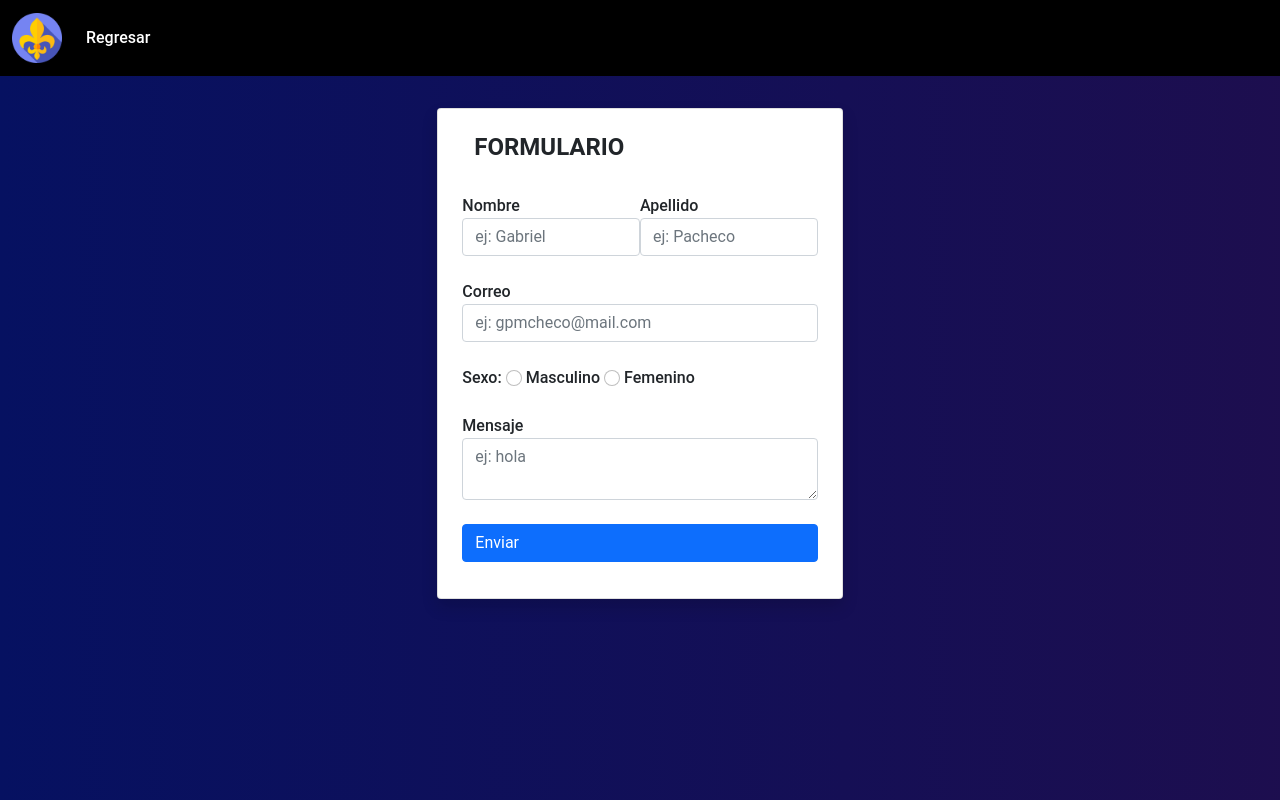
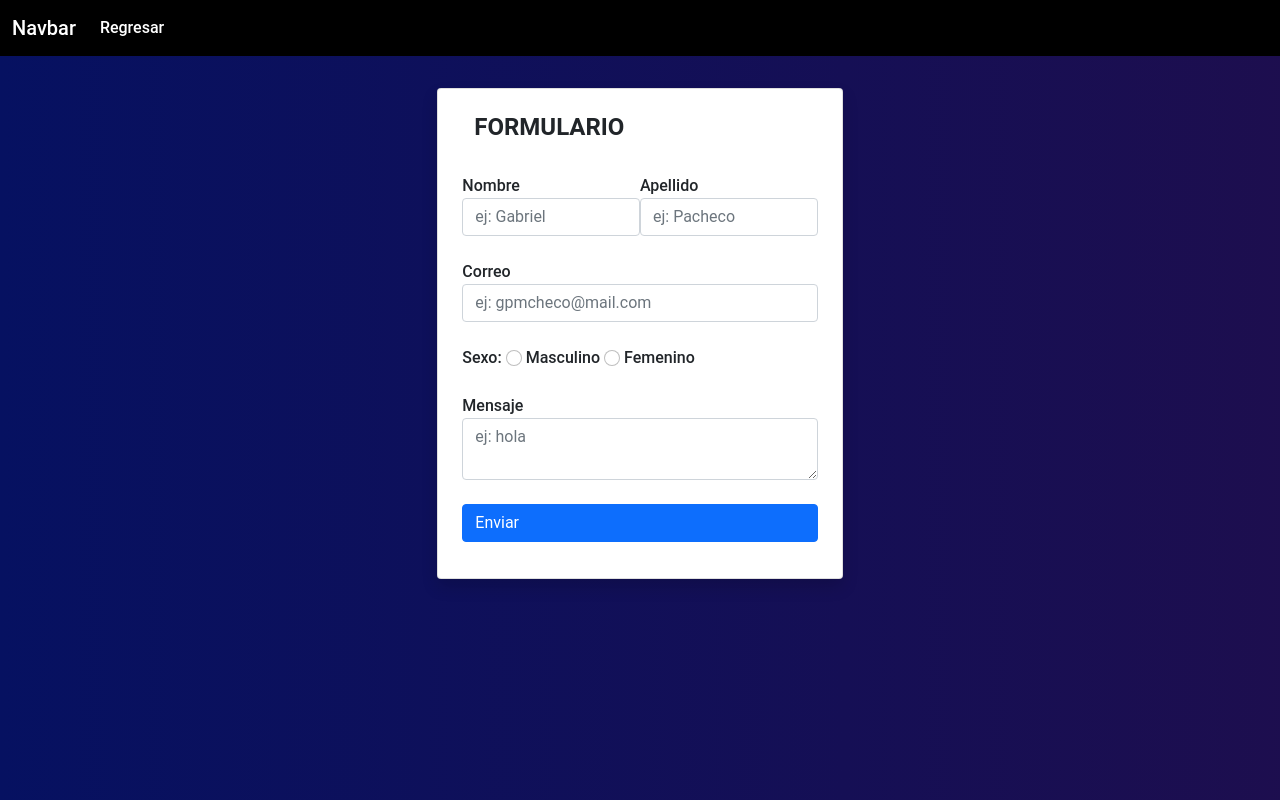
Before and after one commit to mateoBodiniARG/coderHouse, a plain HTML site: page formulario/formulario.html in a window 1280 px wide. Shown: the top 800 px of the page. Drawn offline with nearby package versions, Linux system fonts and the light colour scheme.

Commit message:
Merge a rama main / boostrap

```diff
--- a/formulario/formulario.html
+++ b/formulario/formulario.html
@@ -18,7 +18,7 @@
         <div class="header_nav">
             <nav class="navbar navbar-expand-lg navbar-dark" style="background-color: black">
                 <div class=" container-fluid">
-                    <a class="navbar-brand" href="#"><img src="/Assets/flor-de-lis.png" width="50" height="50" alt="Logo flor de lis"></a>
+                                        <a class="navbar-brand" href="#">Navbar</a>
                     <button class="navbar-toggler" type="button" data-bs-toggle="collapse" data-bs-target="#navbarNav"
                         aria-controls="navbarNav" aria-expanded="false" aria-label="Toggle navigation">
                         <span class="navbar-toggler-icon"></span>
@@ -36,11 +36,9 @@
                 <section class="d-flex justify-content-center align-items-center divFormulario">
                     <div class="card shadow col-xs-12 col-sm-6 col-md-6 col-lg-4   p-4">
                         <div class="mb-4 d-flex justify-content-start align-items-center ">
-
-                            <h4>  <i class="bi bi-chat-left-quote"></i> &nbsp; FORMULARIO </h4>
+                 <h4>  <i class="bi bi-chat-left-quote"></i> &nbsp; FORMULARIO </h4>
                         </div>
                         <div class="mb-1">
-                            <form id = "contacto" >
                                 <div class="mb-4 d-flex justify-content-between">
                                     <div>
                                         <label for="nombre"> <i class="bi bi-person-fill"></i> Nombre</label>
```
